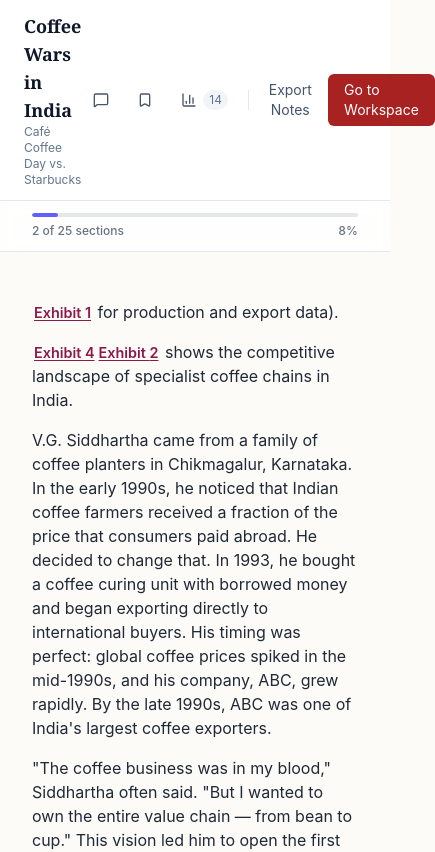
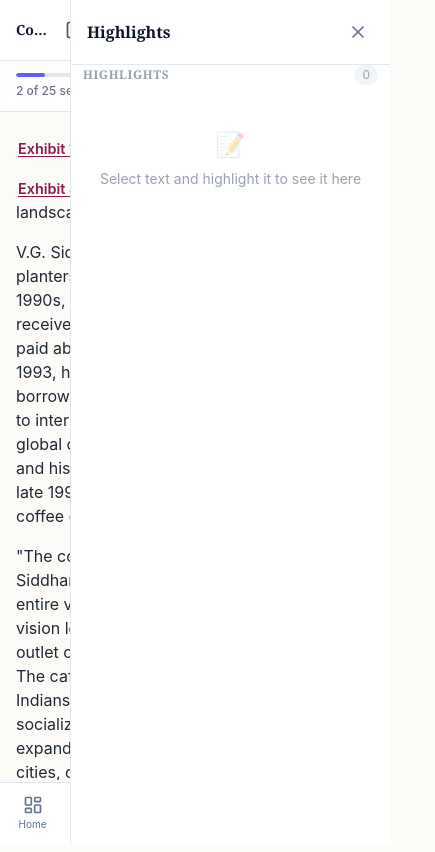
Before and after one commit to gparmarFPHQ/chess-roulette, a React (Vite) app: page /read in a window 390 px wide. Shown: the top 852 px of the page, 435 px wide, since content can reach past the window. Built offline with nearby package versions, Linux system fonts and the light colour scheme.

Commit message:
Auto-commit: ChatPage.tsx, ReadingPage.tsx, WorkspacePage.tsx, ReadingView.tsx

```diff
--- a/src/features/reading/ReadingView.tsx
+++ b/src/features/reading/ReadingView.tsx
@@ -19,10 +19,15 @@
 import type { Exhibit } from '../../features/exhibits/types';
 import { ExhibitDetailModal } from '../../features/exhibits/ExhibitDetailModal';
 import { coffeeWarsCase } from '../../ingestion/sampleCaseData';
+import { X } from 'lucide-react';
 
 interface ReadingViewProps {
   caseId: string;
   chunks: CaseChunk[];
+  showTOC?: boolean;
+  showHighlights?: boolean;
+  onCloseTOC?: () => void;
+  onCloseHighlights?: () => void;
 }
 
 /** Regex to detect "Exhibit N" patterns in text */
@@ -40,15 +45,10 @@
   const result: React.ReactNode[] = [];
   let keyIndex = 0;
 
-  // split() produces: [before, fullMatch, group1, before, fullMatch, group1, ...]
-  // When a match is found: parts[i] = text before, parts[i+1] = full match, parts[i+2] = captured number
   for (let i = 0; i < parts.length; i++) {
     if (parts[i] === undefined || parts[i] === '') continue;
 
-    // Check if the next part is a captured group (the exhibit number)
-    // This means parts[i] was the full match "Exhibit N"
     if (i + 2 < parts.length && /^\d+$/.test(parts[i + 2] ?? '')) {
-      // parts[i] is the full match "Exhibit N", parts[i+2] is the number
       const exhibitNum = parseInt(parts[i + 2], 10);
       result.push(
         <ExhibitReference
@@ -57,10 +57,8 @@
           onOpenExhibit={onOpenExhibit}
         />
       );
-      // Skip the captured group since we already used it
       i += 2;
     } else {
-      // Plain text segment
       result.push(
         <span key={`text-${keyIndex++}`}>{parts[i]}</span>
       );
@@ -70,7 +68,7 @@
   return result;
 }
 
-export function ReadingView({ caseId, chunks }: ReadingViewProps) {
+export function ReadingView({ caseId, chunks, showTOC, showHighlights, onCloseTOC, onCloseHighlights }: ReadingViewProps) {
   const contentRef = useRef<HTMLDivElement>(null);
   const [selectedText, setSelectedText] = useState<string | null>(null);
   const [toolbarPosition, setToolbarPosition] = useState<{ top: number; left: number } | null>(null);
@@ -96,7 +94,6 @@
   const sections = React.useMemo(() => {
     const extracted: Array<{ id: string; title: string; level: number; chunkId: string }> = [];
     chunks.forEach((chunk, index) => {
-      // Simple heuristic: chunks with short text (< 100 chars) are likely headings
       if (chunk.text.length < 100 && chunk.text.trim().endsWith(':')) {
         extracted.push({
           id: `chunk-${index}`,
@@ -131,7 +128,6 @@
       return;
     }
 
-    // Check if selection is within our content area
     const range = selection.getRangeAt(0);
     if (!contentRef.current.contains(range.commonAncestorContainer)) {
       setSelectedText(null);
@@ -141,12 +137,11 @@
 
     setSelectedText(selectedText);
 
-    // Calculate toolbar position (above the selection)
     const rect = range.getBoundingClientRect();
     const scrollTop = window.scrollY || document.documentElement.scrollTop;
     setToolbarPosition({
-      top: rect.top + scrollTop - 50, // 50px above selection
-      left: rect.left + rect.width / 2, // Center on selection
+      top: rect.top + scrollTop - 50,
+      left: rect.left + rect.width / 2,
     });
   }, []);
 
@@ -163,12 +158,11 @@
     const range = selection.getRangeAt(0);
     const serialized = serializeRange(range);
 
-    // Find which chunk this selection belongs to
-    const chunkIndex = Math.floor((chunks.length * 0.5)); // Simplified - would need better logic
+    const chunkIndex = Math.floor((chunks.length * 0.5));
     const chunk = chunks[chunkIndex] || chunks[0];
 
     const highlight: Omit<Highlight, 'id' | 'createdAt' | 'updatedAt'> = {
-      userId: 'current-user', // Would come from auth context
+      userId: 'current-user',
       caseId,
       chunkId: chunk.id,
       textContent: selection.toString(),
@@ -213,7 +207,6 @@
     const highlight = highlightStore.highlights.find(h => h.id === highlightId);
     if (!highlight) return;
 
-    // Find the element containing this highlight and scroll to it
     const highlightEl = contentRef.current?.querySelector(`[data-highlight-id="${highlightId}"]`);
     if (highlightEl) {
       highlightEl.scrollIntoView({ behavior: 'smooth', block: 'center' });
@@ -238,15 +231,36 @@
 
   // Calculate reading progress
   const progress = {
-    currentChunkIndex: 0, // Would track based on scroll position
+    currentChunkIndex: 0,
     totalChunks: chunks.length,
     scrollPercentage: 0,
   };
 
   return (
-    <div className="flex h-screen bg-cream-50">
+    <div className="flex flex-1 overflow-hidden bg-cream-50">
       {/* Left Sidebar - Table of Contents */}
-      <aside className="w-64 border-r border-slate-200 bg-white overflow-y-auto hidden lg:block">
+      {showTOC && (
+        <div className="fixed inset-0 z-40 lg:hidden" onClick={() => onCloseTOC?.()}>
+          <div className="absolute inset-0 bg-black/30" />
+        </div>
+      )}
+      <aside
+        className={`
+          w-64 border-r border-slate-200 bg-white overflow-y-auto flex-shrink-0
+          ${showTOC ? 'fixed inset-y-0 left-0 z-50 transform transition-transform lg:translate-x-0 lg:static lg:z-auto' : 'hidden lg:block'}
+          ${showTOC ? 'translate-x-0' : '-translate-x-full lg:translate-x-0'}
+        `}
+      >
+        <div className="flex items-center justify-between p-4 border-b border-slate-200 lg:hidden">
+          <h2 className="font-semibold text-slate-900">Contents</h2>
+          <button
+            onClick={() => onCloseTOC?.()}
+            className="p-1.5 rounded-md text-slate-500 hover:text-slate-700 hover:bg-slate-100"
+            aria-label="Close table of contents"
+          >
+            <X className="h-5 w-5" />
+          </button>
+        </div>
         <TableOfContents
           sections={sections}
           activeSection={activeSection}
@@ -256,14 +270,17 @@
               el.scrollIntoView({ behavior: 'smooth' });
               setActiveSection(sectionId);
             }
+            if (window.innerWidth < 1024) {
+              onCloseTOC?.();
+            }
           }}
         />
       </aside>
 
       {/* Main Content Area */}
-      <main className="flex-1 overflow-y-auto">
+      <main className="flex-1 overflow-y-auto min-w-0">
         {/* Progress Indicator */}
-        <div className="sticky top-0 z-10 bg-white/80 backdrop-blur-sm border-b border-slate-200 px-8 py-3">
+        <div className="sticky top-0 z-10 bg-white/80 backdrop-blur-sm border-b border-slate-200 px-4 sm:px-8 py-3">
           <ProgressIndicator
             currentChunk={progress.currentChunkIndex + 1}
             totalChunks={progress.totalChunks}
@@ -273,7 +290,7 @@
         {/* Reading Content */}
         <div
           ref={contentRef}
-          className="max-w-3xl mx-auto px-8 py-12 prose prose-slate prose-lg
+          className="max-w-3xl mx-auto px-4 sm:px-8 py-6 sm:py-12 prose prose-slate prose-lg
             prose-headings:font-serif prose-headings:font-semibold
             prose-p:font-serif prose-p:text-slate-800 prose-p:leading-relaxed
             prose-a:text-burgundy-700 prose-a:no-underline hover:prose-a:underline
@@ -311,7 +328,6 @@
                     }`}
                     style={{
                       position: 'absolute',
-                      // Would need proper positioning logic based on anchor
                     }}
                   />
                 ))}
@@ -322,15 +338,34 @@
       </main>
 
       {/* Right Sidebar - Highlights */}
-      {sidebarOpen && (
-        <aside className="w-80 border-l border-slate-200 bg-white overflow-y-auto hidden xl:block">
-          <HighlightsSidebar
-            highlights={highlightStore.highlights}
-            onHighlightClick={handleScrollToHighlight}
-            onHighlightDelete={(id: string) => highlightStore.deleteHighlight(id)}
-          />
-        </aside>
+      {showHighlights && (
+        <div className="fixed inset-0 z-40 xl:hidden" onClick={() => onCloseHighlights?.()}>
+          <div className="absolute inset-0 bg-black/30" />
+        </div>
       )}
+      <aside
+        className={`
+          w-80 border-l border-slate-200 bg-white overflow-y-auto flex-shrink-0
+          ${(showHighlights || sidebarOpen) ? 'fixed inset-y-0 right-0 z-50 transform transition-transform xl:translate-x-0 xl:static xl:z-auto' : 'hidden xl:block'}
+          ${(showHighlights || sidebarOpen) ? 'translate-x-0' : 'translate-x-full xl:translate-x-0'}
+        `}
+      >
+        <div className="flex items-center justify-between p-4 border-b border-slate-200 xl:hidden">
+          <h2 className="font-semibold text-slate-900">Highlights</h2>
+          <button
+            onClick={() => onCloseHighlights?.()}
+            className="p-1.5 rounded-md text-slate-500 hover:text-slate-700 hover:bg-slate-100"
+            aria-label="Close highlights"
+          >
+            <X className="h-5 w-5" />
+          </button>
+        </div>
+        <HighlightsSidebar
+          highlights={highlightStore.highlights}
+          onHighlightClick={handleScrollToHighlight}
+          onHighlightDelete={(id: string) => highlightStore.deleteHighlight(id)}
+        />
+      </aside>
 
       {/* Highlight Toolbar (appears on text selection) */}
       {toolbarPosition && selectedText && (
--- a/src/pages/ReadingPage.tsx
+++ b/src/pages/ReadingPage.tsx
@@ -4,44 +4,62 @@
 // Main reading interface with case content, highlights, notes, and exhibits navigation.
 // ============================================================================
 
-import React from 'react';
+import React, { useState } from 'react';
 import { Link } from 'react-router-dom';
 import { ReadingView } from '../features/reading/ReadingView';
 import { coffeeWarsCase } from '../ingestion/sampleCaseData';
-import { BarChart3, Bookmark, MessageSquare } from 'lucide-react';
+import { BarChart3, Bookmark, MessageSquare, PanelLeftClose, PanelRightClose } from 'lucide-react';
+import { Navigation } from '../components/layout/Navigation';
 
 export function ReadingPage() {
   const chunks = coffeeWarsCase.chunks;
   const exhibitCount = coffeeWarsCase.exhibits.length;
+  const [showTOC, setShowTOC] = useState(false);
+  const [showHighlights, setShowHighlights] = useState(false);
 
   return (
     <div className="h-screen flex flex-col pb-16 md:pb-0">
       {/* Top Navigation Bar */}
-      <header className="bg-white border-b border-slate-200 px-6 py-3 flex items-center justify-between">
-        <div>
-          <h1 className="text-lg font-serif font-semibold text-slate-900">
+      <header className="bg-white border-b border-slate-200 px-4 sm:px-6 py-3 flex items-center justify-between flex-shrink-0">
+        <div className="min-w-0">
+          <h1 className="text-sm sm:text-lg font-serif font-semibold text-slate-900 truncate">
             Coffee Wars in India
           </h1>
-          <p className="text-xs text-slate-500">Café Coffee Day vs. Starbucks</p>
+          <p className="text-xs text-slate-500 hidden sm:block">Café Coffee Day vs. Starbucks</p>
         </div>
         <nav className="flex items-center gap-1">
+          {/* Mobile toggle buttons */}
+          <button
+            onClick={() => setShowTOC(!showTOC)}
+            className="lg:hidden p-2 rounded-md text-slate-600 hover:text-slate-900 hover:bg-slate-100"
+            aria-label={showTOC ? 'Hide table of contents' : 'Show table of contents'}
+          >
+            <PanelLeftClose className="h-5 w-5" />
+          </button>
+          <button
+            onClick={() => setShowHighlights(!showHighlights)}
+            className="xl:hidden p-2 rounded-md text-slate-600 hover:text-slate-900 hover:bg-slate-100"
+            aria-label={showHighlights ? 'Hide highlights' : 'Show highlights'}
+          >
+            <PanelRightClose className="h-5 w-5" />
+          </button>
           <Link
             to="/chat"
-            className="flex items-center gap-1.5 text-sm text-slate-600 hover:text-burgundy-700 px-3 py-1.5 rounded-md hover:bg-slate-100 transition-colors"
+            className="flex items-center gap-1.5 text-sm text-slate-600 hover:text-burgundy-700 px-2 sm:px-3 py-1.5 rounded-md hover:bg-slate-100 transition-colors"
           >
             <MessageSquare className="h-4 w-4" />
             <span className="hidden sm:inline">Chat</span>
           </Link>
           <Link
             to="/notes"
-            className="flex items-center gap-1.5 text-sm text-slate-600 hover:text-burgundy-700 px-3 py-1.5 rounded-md hover:bg-slate-100 transition-colors"
+            className="flex items-center gap-1.5 text-sm text-slate-600 hover:text-burgundy-700 px-2 sm:px-3 py-1.5 rounded-md hover:bg-slate-100 transition-colors"
           >
             <Bookmark className="h-4 w-4" />
             <span className="hidden sm:inline">Notes</span>
           </Link>
           <Link
             to="/exhibits"
-            className="flex items-center gap-1.5 text-sm text-slate-600 hover:text-burgundy-700 px-3 py-1.5 rounded-md hover:bg-slate-100 transition-colors"
+            className="flex items-center gap-1.5 text-sm text-slate-600 hover:text-burgundy-700 px-2 sm:px-3 py-1.5 rounded-md hover:bg-slate-100 transition-colors"
           >
             <BarChart3 className="h-4 w-4" />
             <span className="hidden sm:inline">Exhibits</span>
@@ -49,15 +67,15 @@
               {exhibitCount}
             </span>
           </Link>
-          <div className="h-5 w-px bg-slate-200 mx-1" />
-          <button className="text-sm text-slate-600 hover:text-slate-900 px-3 py-1.5 rounded-md hover:bg-slate-100 transition-colors">
-            Export Notes
+          <div className="h-5 w-px bg-slate-200 mx-1 hidden sm:block" />
+          <button className="text-sm text-slate-600 hover:text-slate-900 px-2 sm:px-3 py-1.5 rounded-md hover:bg-slate-100 transition-colors hidden sm:block">
+            Export
           </button>
           <Link
             to="/workspace"
-            className="text-sm bg-burgundy-700 text-white px-4 py-1.5 rounded-md hover:bg-burgundy-800 transition-colors"
+            className="text-sm bg-burgundy-700 text-white px-3 py-1.5 rounded-md hover:bg-burgundy-800 transition-colors whitespace-nowrap"
           >
-            Go to Workspace
+            Workspace
           </Link>
         </nav>
       </header>
@@ -66,7 +84,14 @@
       <ReadingView
         caseId="coffee-wars-india"
         chunks={chunks}
+        showTOC={showTOC}
+        showHighlights={showHighlights}
+        onCloseTOC={() => setShowTOC(false)}
+        onCloseHighlights={() => setShowHighlights(false)}
       />
+
+      {/* Mobile bottom navigation */}
+      <Navigation mobileOnly />
     </div>
   );
 }
```
Also changed, not shown: src/pages/ChatPage.tsx (+59 -10 lines), src/pages/WorkspacePage.tsx (+54 -21 lines).
